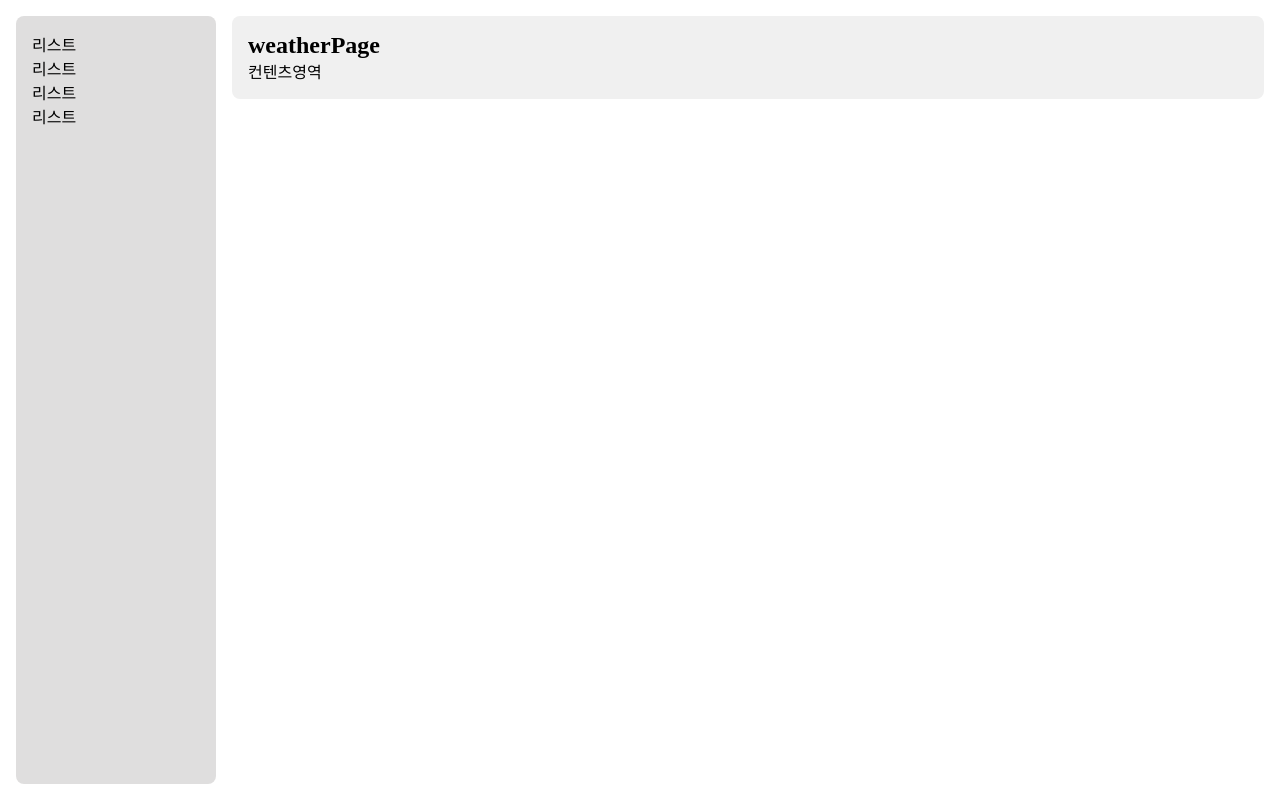
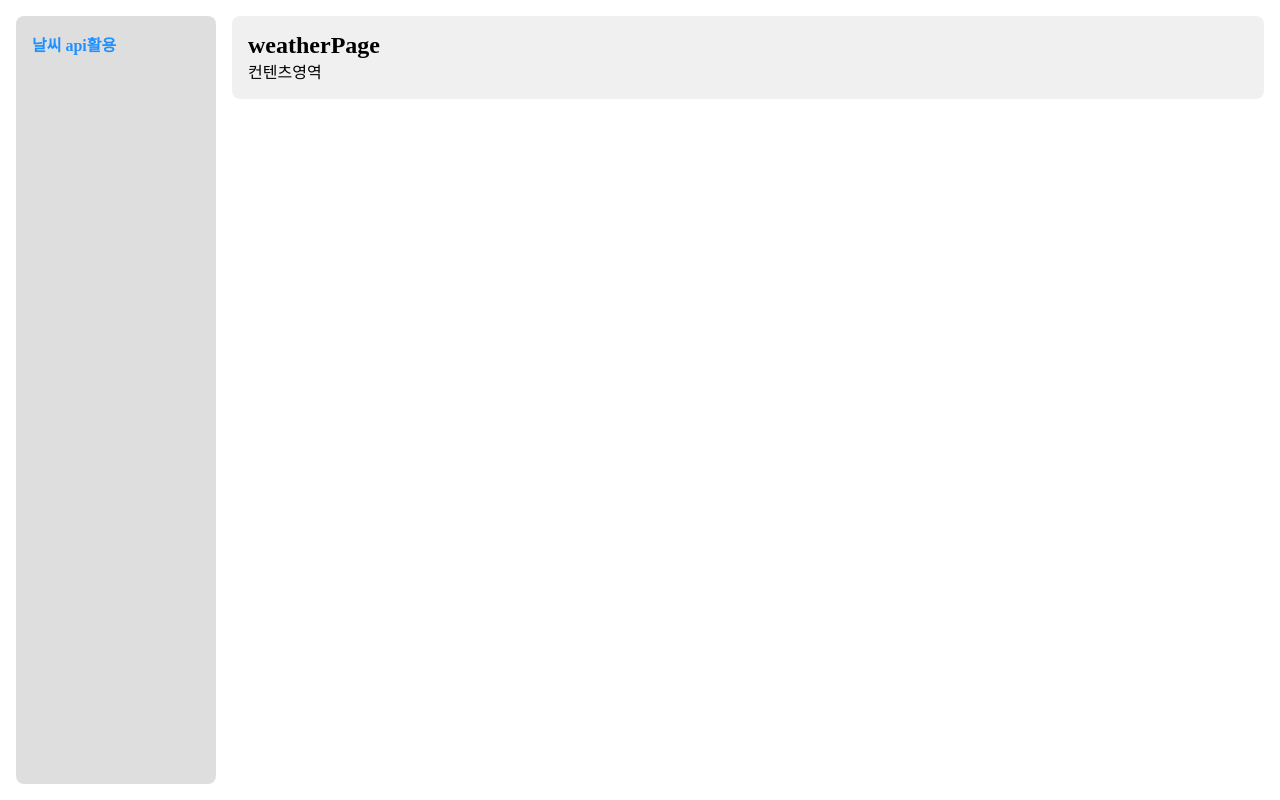
Before and after one commit to Lacheln1/UrecaDailyStudy, a React (Vite) app in the folder 4/0428/react05_apis/: page / in a window 1280 px wide. Built offline with nearby package versions, Linux system fonts and the light colour scheme.

Commit message:
정적인 메뉴리스트 제작

```diff
--- a/4/0428/react05_apis/src/assets/index.css
+++ b/4/0428/react05_apis/src/assets/index.css
@@ -40,10 +40,13 @@ img {
 #root > ul {
   width: 200px;
   background-color: #dfdede;
+  /* 범위 아래로 쭉 */
   height: calc(100vh - 2rem);
 }
 
 #root > main {
   background-color: #f0f0f0;
+
+  /* 범위 가로로 쭉 */
   flex: 1;
 }
--- /dev/null
+++ b/4/0428/react05_apis/src/layout/MainLayout.module.css
@@ -0,0 +1,4 @@
+.active {
+  color: dodgerblue;
+  font-weight: bold;
+}
--- a/4/0428/react05_apis/src/layout/MenuList.jsx
+++ b/4/0428/react05_apis/src/layout/MenuList.jsx
@@ -1,12 +1,18 @@
 import React from "react";
+import { NavLink } from "react-router-dom";
+import css from "./MainLayout.module.css";
 
 const MenuList = () => {
   return (
     <ul>
-      <li>리스트</li>
-      <li>리스트</li>
-      <li>리스트</li>
-      <li>리스트</li>
+      <li>
+        <NavLink
+          to={"/"}
+          className={(isActive) => (isActive ? `${css.active}` : "")}
+        >
+          날씨 api활용
+        </NavLink>
+      </li>
     </ul>
   );
 };
```
